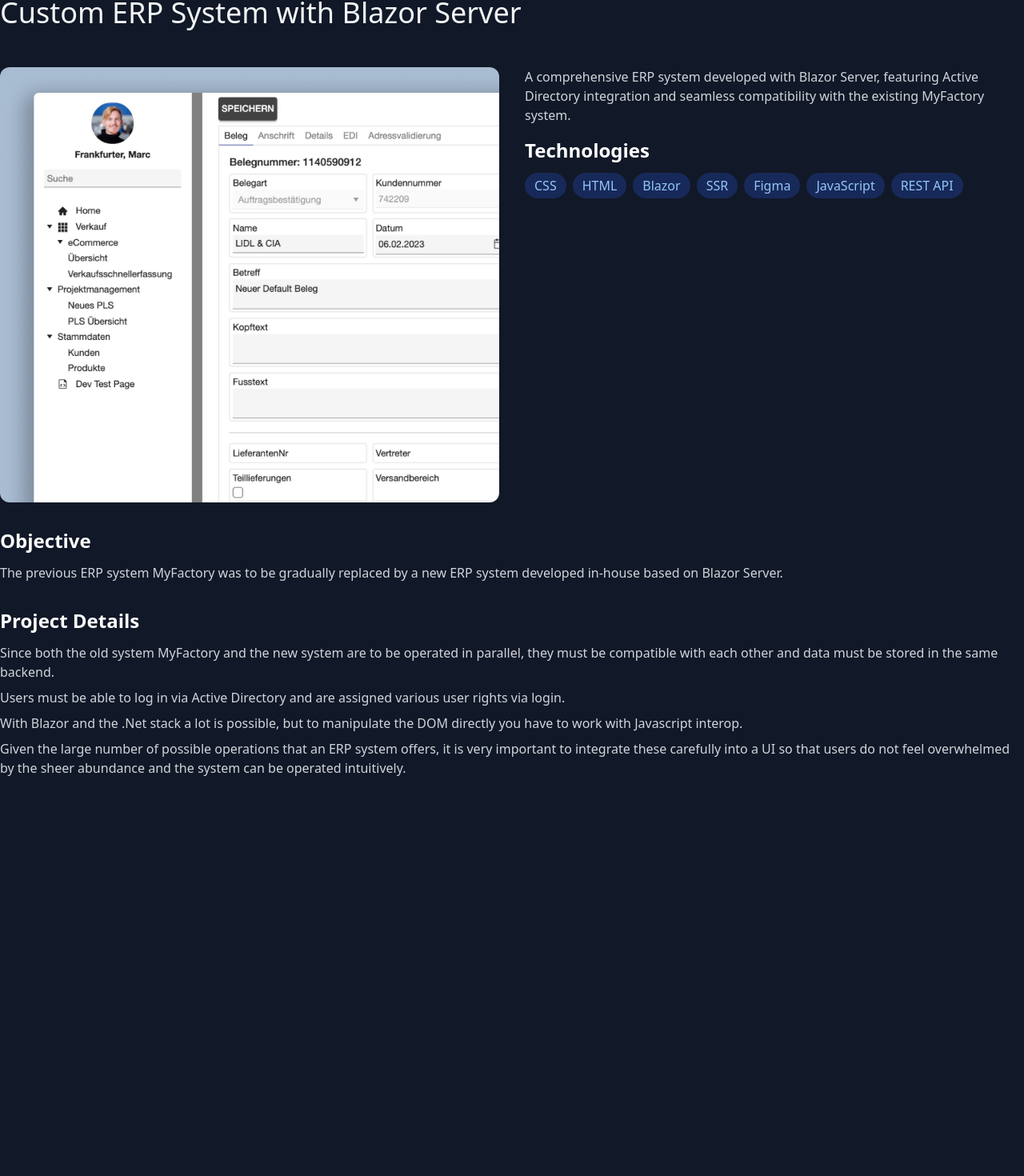
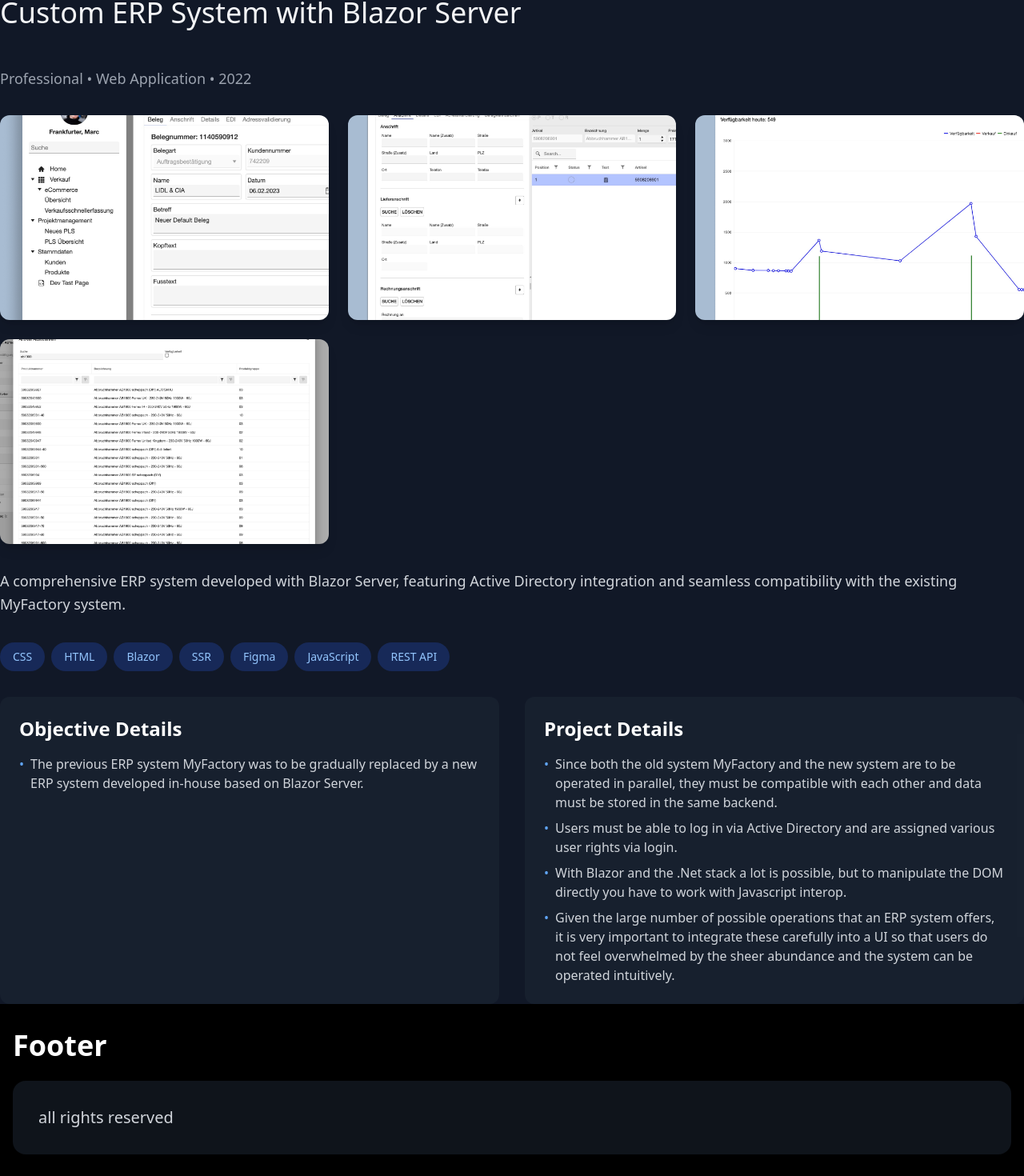
Before and after one commit to FranktheFurter/svelte-portfolio, a SvelteKit app: page /project/blazor-erp in a window 1280 px wide. Shown: the part 100-1570 px from the top of the page at 80% size. Before the commit the page ends 1080 px from the top, so only its background shows below. Built offline with nearby package versions, Linux system fonts and the light colour scheme.

Commit message:
added footer

```diff
--- /dev/null
+++ b/src/lib/components/Footer.svelte
@@ -0,0 +1,8 @@
+<footer id="footer" class="bg-black py-8 w-full">
+  <div class="container mx-auto px-4">
+    <h1 class="text-4xl font-bold mb-6 text-white">Footer</h1>
+    <div class="bg-gray-800/50 p-8 rounded-2xl shadow-xl">
+      <p class="text-xl text-gray-300">all rights reserved</p>
+    </div>
+  </div>
+</footer>
--- a/src/routes/+layout.svelte
+++ b/src/routes/+layout.svelte
@@ -1,6 +1,8 @@
 <script>
   import "../app.css";
+  import Footer from "$lib/components/Footer.svelte";
   export let data;
 </script>
 
 <slot />
+<Footer />
--- a/src/routes/project/[id]/+page.svelte
+++ b/src/routes/project/[id]/+page.svelte
@@ -1,6 +1,7 @@
 <script>
   export let data;
   const { project } = data;
+  let selectedImage = null;
 
   import SectionContainer from "$lib/components/SectionContainer.svelte";
   import Navbar from "$lib/components/Navbar.svelte";
@@ -9,62 +10,122 @@
 <Navbar />
 {#if project}
   <SectionContainer id={project.title}>
-    <div class="grid grid-cols-1 md:grid-cols-2 gap-8 mb-8">
-      <div>
+    <p class="text-gray-400 mb-8 text-lg">
+      {project.type} • {project.category} • {project.year}
+    </p>
+
+    <!-- Image Gallery -->
+    <div class="grid grid-cols-1 sm:grid-cols-2 lg:grid-cols-3 gap-6 mb-8">
+      {#each project.images || [project.previewImage] as image}
+        <div
+          class="rounded-xl overflow-hidden shadow-lg transform transition-all duration-300 hover:scale-[1.02] cursor-pointer"
+          on:click={() => (selectedImage = image)}
+        >
           <img
-          src={project.previewImage}
+            src={image}
+            class="w-full h-64 object-cover"
             alt={project.title}
-          class="rounded-xl w-full"
           />
         </div>
-      <div>
-        <p class="text-gray-300 mb-4">{project.details}</p>
-        <div class="mb-6">
-          <h2 class="text-2xl font-semibold mb-3 text-white">Technologies</h2>
-          <div class="flex flex-wrap gap-2">
+      {/each}
+    </div>
+
+    <!-- Fullscreen Image Modal -->
+    {#if selectedImage}
+      <div
+        class="fixed inset-0 bg-black/80 z-50 flex items-center justify-center backdrop-blur-sm"
+        on:click={() => (selectedImage = null)}
+      >
+        <button
+          on:click={() => (selectedImage = null)}
+          class="absolute top-6 right-6 text-white bg-gray-800 hover:bg-gray-700 rounded-full w-12 h-12 flex items-center justify-center transition-all duration-200 shadow-lg hover:scale-110"
+        >
+          <svg
+            xmlns="http://www.w3.org/2000/svg"
+            class="h-8 w-8"
+            fill="none"
+            viewBox="0 0 24 24"
+            stroke="currentColor"
+            stroke-width="2.5"
+          >
+            <path
+              stroke-linecap="round"
+              stroke-linejoin="round"
+              d="M6 18L18 6M6 6l12 12"
+            />
+          </svg>
+        </button>
+
+        <img
+          src={selectedImage}
+          class="max-h-[90vh] max-w-[90vw] object-contain"
+          on:click|stopPropagation
+          alt={project.title}
+        />
+      </div>
+    {/if}
+
+    <p class="text-gray-300 text-lg mb-8 leading-relaxed">
+      {project.details}
+    </p>
+
+    <!-- Technologies -->
+    <div class="flex flex-wrap gap-2 mb-8">
       {#each project.technologies as tech}
-              <span class="bg-blue-900/50 text-blue-300 px-3 py-1 rounded-full">
+        <span
+          class="bg-blue-900/50 text-blue-300 px-4 py-2 rounded-full text-sm"
+        >
           {tech}
         </span>
       {/each}
     </div>
-        </div>
+
+    <!-- Links -->
     {#if project.links && project.links.length > 0}
-          <div>
-            <h2 class="text-2xl font-semibold mb-3 text-white">Links</h2>
-            <div class="flex flex-wrap gap-4">
+      <div class="mb-8">
         {#each project.links as link}
           <a
             href={link.url}
+            class="inline-flex items-center gap-2 text-blue-400 hover:text-blue-300 mr-4 transition-colors"
             target="_blank"
             rel="noopener noreferrer"
-                  class="inline-flex items-center gap-2 bg-gray-800 hover:bg-gray-700 text-white px-4 py-2 rounded-lg transition-colors"
           >
+            {#if link.icon}<i class={link.icon}></i>{/if}
             <span>{link.description}</span>
           </a>
         {/each}
       </div>
-          </div>
     {/if}
-      </div>
+
+    <!-- Objective & Project Details -->
+    <div class="grid md:grid-cols-2 gap-8">
+      <div class="bg-gray-800/50 rounded-xl p-6">
+        <h2 class="text-2xl font-semibold mb-4 text-white">
+          Objective Details
+        </h2>
+        <ul class="space-y-2 text-gray-300">
+          {#each project.objectiveDetails as objective}
+            <li class="flex items-start gap-2">
+              <span class="text-blue-400">•</span>
+              <span>{objective}</span>
+            </li>
+          {/each}
+        </ul>
       </div>
 
-    <div class="mb-8">
-      <h2 class="text-2xl font-semibold mb-3 text-white">Objective</h2>
-      {#each project.objectiveDetails as detail}
-        <p class="text-gray-300 mb-2">{detail}</p>
+      <div class="bg-gray-800/50 rounded-xl p-6">
+        <h2 class="text-2xl font-semibold mb-4 text-white">Project Details</h2>
+        <ul class="space-y-2 text-gray-300">
+          {#each project.projectDetails as detail}
+            <li class="flex items-start gap-2">
+              <span class="text-blue-400">•</span>
+              <span>{detail}</span>
+            </li>
           {/each}
+        </ul>
       </div>
-
-    <div>
-      <h2 class="text-2xl font-semibold mb-3 text-white">Project Details</h2>
-      {#each project.projectDetails as detail}
-        <p class="text-gray-300 mb-2">{detail}</p>
-      {/each}
     </div>
   </SectionContainer>
 {:else}
-  <div class="container mx-auto px-4 py-12">
-    <p class="text-gray-300">Project not found.</p>
-  </div>
+  <div class="bg-red-900/50 text-red-300 p-6 rounded-xl">Project not found</div>
 {/if}
```
Also changed, not shown: static/favicon.png. Lines whose indentation alone changed are shown as unchanged.
